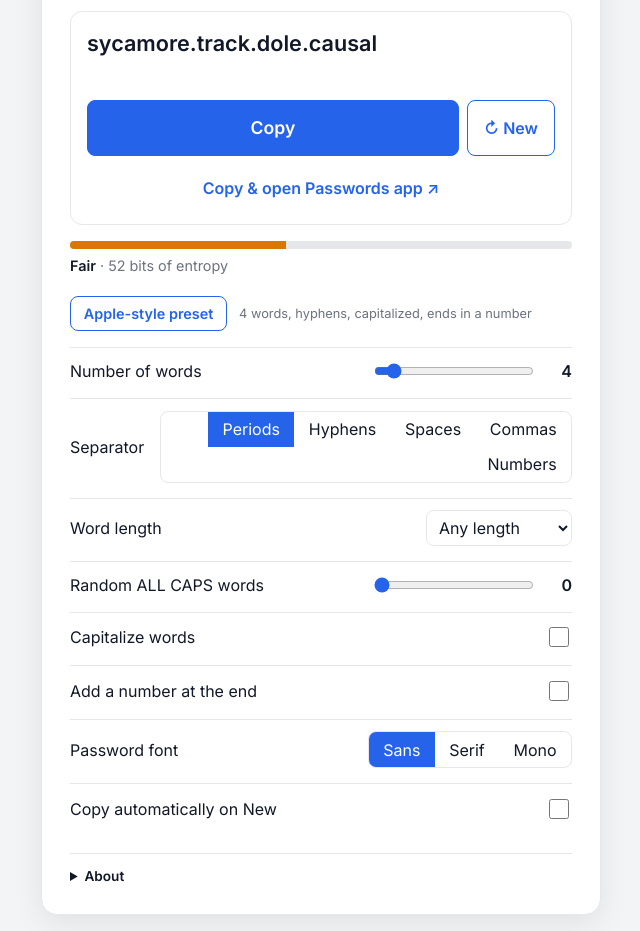
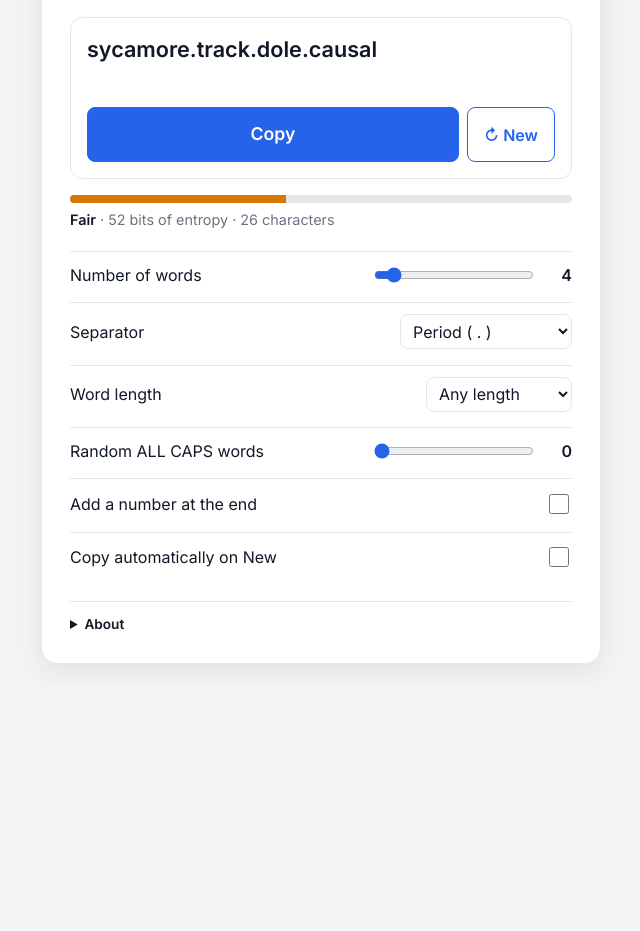
Before and after one commit to electricburgers/wordpass, a plain HTML site: page index.html in a window 1280 px wide. Shown: the part 114-1045 px from the top of the page, without its empty margins (319-959 px from the left). After the commit the page ends 800 px from the top, so only its background shows below. Drawn offline with Linux system fonts and the light colour scheme.

Commit message:
Release v1.3.0: separator dropdown with semicolon, remove capitalize and font options, add character count
Co-Authored-By: Claude Sonnet 5.5 <noreply@anthropic.com>

```diff
--- a/app.js
+++ b/app.js
@@ -1,11 +1,10 @@
 (function () {
   const $ = (id) => document.getElementById(id);
   const KEY = "wordpass:options";
-  const SEPS = ["period", "hyphen", "space", "comma", "numbers"];
-  const FONTS = ["sans", "serif", "mono"];
+  const SEPS = ["period", "hyphen", "space", "comma", "semicolon", "numbers"];
   const defaults = {
-    count: 4, separator: "period", capitalize: false, trailingDigit: false,
-    capsCount: 0, maxLen: 0, font: "sans", autoCopy: false,
+    count: 4, separator: "period", trailingDigit: false,
+    capsCount: 0, maxLen: 0, autoCopy: false,
   };
   const colors = { Weak: "--weak", Fair: "--fair", Good: "--good", Strong: "--strong", Excellent: "--excellent" };
 
@@ -15,18 +14,16 @@
   opts.capsCount = Math.min(opts.count, Math.max(0, Number(opts.capsCount) || 0));
   opts.maxLen = [0, 5, 6, 7, 8].includes(Number(opts.maxLen)) ? Number(opts.maxLen) : 0;
   if (!SEPS.includes(opts.separator)) opts.separator = "period";
-  if (!FONTS.includes(opts.font)) opts.font = "sans";
 
   let list = WORDS;
 
   function render() {
     list = Gen.filterWords(WORDS, opts);
     $("password").textContent = Gen.generate(list, opts);
-    $("password").dataset.font = opts.font;
     const bits = Gen.entropyBits(list.length, opts);
     const label = Gen.strengthLabel(bits);
     $("strength-label").textContent = label;
-    $("strength-bits").textContent = "· " + Math.round(bits) + " bits of entropy";
+    $("strength-bits").textContent = "· " + Math.round(bits) + " bits of entropy · " + $("password").textContent.length + " characters";
     const fill = $("bar-fill");
     fill.style.width = Math.min(100, (bits / 120) * 100) + "%";
     fill.style.background = "var(" + colors[label] + ")";
@@ -39,12 +36,10 @@
     $("caps").max = opts.count;
     $("caps").value = opts.capsCount;
     $("caps-out").textContent = opts.capsCount;
-    $("cap").checked = opts.capitalize;
     $("digit").checked = opts.trailingDigit;
     $("maxlen").value = String(opts.maxLen);
     $("autocopy").checked = opts.autoCopy;
-    document.querySelector('input[name=sep][value=' + opts.separator + ']').checked = true;
-    document.querySelector('input[name=font][value=' + opts.font + ']').checked = true;
+    $("sep").value = opts.separator;
   }
 
   function change(patch) {
@@ -56,18 +51,11 @@
 
   $("count").addEventListener("input", (e) => change({ count: Number(e.target.value) }));
   $("caps").addEventListener("input", (e) => change({ capsCount: Number(e.target.value) }));
-  $("cap").addEventListener("change", (e) => change({ capitalize: e.target.checked }));
   $("digit").addEventListener("change", (e) => change({ trailingDigit: e.target.checked }));
   $("maxlen").addEventListener("change", (e) => change({ maxLen: Number(e.target.value) }));
   $("autocopy").addEventListener("change", (e) => change({ autoCopy: e.target.checked }));
-  document.querySelectorAll("input[name=sep]").forEach((r) =>
-    r.addEventListener("change", (e) => change({ separator: e.target.value })));
-  document.querySelectorAll("input[name=font]").forEach((r) =>
-    r.addEventListener("change", (e) => change({ font: e.target.value })));
+  $("sep").addEventListener("change", (e) => change({ separator: e.target.value }));
 
-  // Apple-style: hyphen-separated, has upper + lower case, a digit, and is long.
-  $("preset-apple").addEventListener("click", () =>
-    change({ count: 4, separator: "hyphen", capitalize: true, trailingDigit: true, capsCount: 0 }));
 
   async function copy() {
     const text = $("password").textContent;
@@ -90,8 +78,6 @@
   $("password").addEventListener("keydown", (e) => {
     if (e.key === "Enter" || e.key === " ") { e.preventDefault(); copy(); }
   });
-  // Copy first, then let the passwords:// link navigate (Passwords on iOS 18+/macOS 15+).
-  $("open-passwords").addEventListener("click", () => { copy(); });
 
   if ("serviceWorker" in navigator && location.protocol.startsWith("http")) {
     navigator.serviceWorker.register("sw.js").catch(() => {});
--- a/gen.js
+++ b/gen.js
@@ -12,7 +12,7 @@
     return x % max;
   }
 
-  const SEPARATORS = { period: ".", hyphen: "-", space: " ", comma: "," };
+  const SEPARATORS = { period: ".", hyphen: "-", space: " ", comma: ",", semicolon: ";" };
 
   // k distinct indices from [0, n), uniformly (partial Fisher-Yates).
   function pickDistinct(n, k, rng) {
@@ -45,7 +45,6 @@
     for (let i = 0; i < n; i++) {
       let w = words[randInt(words.length, rng)];
       if (caps.has(i)) w = w.toUpperCase();
-      else if (opts.capitalize) w = w[0].toUpperCase() + w.slice(1);
       parts.push(w);
     }
     let out = parts[0];
--- a/index.html
+++ b/index.html
@@ -25,7 +25,6 @@
         <button id="copy" type="button" class="primary">Copy</button>
         <button id="regen" type="button" class="secondary" aria-label="Generate new password">↻ New</button>
       </div>
-      <a id="open-passwords" class="open-link" href="passwords://">Copy &amp; open Passwords app ↗</a>
     </div>
 
     <div class="strength" aria-live="polite">
@@ -33,10 +32,6 @@
       <div class="strength-text"><strong id="strength-label"></strong> <span id="strength-bits"></span></div>
     </div>
 
-    <div class="presets">
-      <button id="preset-apple" type="button" class="secondary small">Apple-style preset</button>
-      <span class="hint">4 words, hyphens, capitalized, ends in a number</span>
-    </div>
 
     <div class="controls">
       <div class="row">
@@ -47,16 +42,17 @@
         </div>
       </div>
 
-      <fieldset class="row">
-        <legend>Separator</legend>
-        <div class="seg" role="radiogroup">
-          <label><input type="radio" name="sep" value="period" checked><span>Periods</span></label>
-          <label><input type="radio" name="sep" value="hyphen"><span>Hyphens</span></label>
-          <label><input type="radio" name="sep" value="space"><span>Spaces</span></label>
-          <label><input type="radio" name="sep" value="comma"><span>Commas</span></label>
-          <label><input type="radio" name="sep" value="numbers"><span>Numbers</span></label>
-        </div>
-      </fieldset>
+      <div class="row">
+        <label for="sep">Separator</label>
+        <select id="sep">
+          <option value="period">Period ( . )</option>
+          <option value="hyphen">Hyphen ( - )</option>
+          <option value="space">Space</option>
+          <option value="comma">Comma ( , )</option>
+          <option value="semicolon">Semicolon ( ; )</option>
+          <option value="numbers">Random numbers</option>
+        </select>
+      </div>
 
       <div class="row">
         <label for="maxlen">Word length</label>
@@ -77,22 +73,10 @@
         </div>
       </div>
       <div class="row">
-        <label for="cap">Capitalize words</label>
-        <input id="cap" type="checkbox" class="switch">
-      </div>
-      <div class="row">
         <label for="digit">Add a number at the end</label>
         <input id="digit" type="checkbox" class="switch">
       </div>
 
-      <fieldset class="row">
-        <legend>Password font</legend>
-        <div class="seg" role="radiogroup">
-          <label><input type="radio" name="font" value="sans" checked><span>Sans</span></label>
-          <label><input type="radio" name="font" value="serif"><span>Serif</span></label>
-          <label><input type="radio" name="font" value="mono"><span>Mono</span></label>
-        </div>
-      </fieldset>
       <div class="row">
         <label for="autocopy">Copy automatically on New</label>
         <input id="autocopy" type="checkbox" class="switch">
@@ -101,11 +85,11 @@
 
     <details id="about" class="about">
       <summary>About</summary>
-      <p><strong>wordpass</strong> v1.2.0 · <time datetime="2026-11-17T19:38:25-05:00">2026-11-17 19:38 EST</time></p>
+      <p><strong>wordpass</strong> v1.3.0 · <time datetime="2026-11-17T19:44:59-05:00">2026-11-17 19:44 EST</time></p>
       <p>Nothing leaves your browser. Passwords are made with <code>crypto.getRandomValues</code>, are never stored, and the app works offline once loaded. On iPhone or iPad, use Share → Add to Home Screen to install it.</p>
       <ul>
         <li>Words: <a href="https://www.eff.org/deeplinks/2016/07/new-wordlists-random-passphrases">EFF Large Wordlist</a> (CC BY 3.0 US)</li>
-        <li>Fonts (SIL OFL 1.1, bundled): <a href="https://rsms.me/inter/">Inter</a>, <a href="https://github.com/adobe-fonts/source-serif">Source Serif 4</a>, <a href="https://www.jetbrains.com/lp/mono/">JetBrains Mono</a></li>
+        <li>Font (SIL OFL 1.1, bundled): <a href="https://rsms.me/inter/">Inter</a></li>
         <li><a href="https://github.com/electricburgers/wordpass">Source code</a> (MIT)</li>
       </ul>
     </details>
--- a/style.css
+++ b/style.css
@@ -1,7 +1,5 @@
 @font-face { font-family: "Inter"; font-weight: 400; font-display: swap; src: url(fonts/inter-400.woff2) format("woff2"); }
 @font-face { font-family: "Inter"; font-weight: 600; font-display: swap; src: url(fonts/inter-600.woff2) format("woff2"); }
-@font-face { font-family: "Source Serif 4"; font-weight: 600; font-display: swap; src: url(fonts/source-serif-4-600.woff2) format("woff2"); }
-@font-face { font-family: "JetBrains Mono"; font-weight: 600; font-display: swap; src: url(fonts/jetbrains-mono-600.woff2) format("woff2"); }
 
 :root {
   --bg: #f3f4f6; --card: #fff; --text: #111827; --muted: #6b7280; --border: #e5e7eb;
@@ -62,9 +60,6 @@ footer { margin-top: 1.25rem; font-size: .8rem; color: var(--muted); }
 footer a { color: var(--accent); }
 @media (max-width: 480px) { .row { flex-wrap: wrap; } input[type=range] { width: 130px; } }
 
-.password[data-font="sans"] { font-family: "Inter", system-ui, sans-serif; }
-.password[data-font="serif"] { font-family: "Source Serif 4", Georgia, serif; font-size: 1.5rem; }
-.password[data-font="mono"] { font-family: "JetBrains Mono", ui-monospace, Menlo, monospace; font-size: 1.2rem; }
 .open-link { display: block; margin-top: .75rem; text-align: center; color: var(--accent); font-weight: 600; text-decoration: none; padding: .5rem; border-radius: 8px; }
 .open-link:hover { background: color-mix(in srgb, var(--accent) 10%, transparent); }
 .presets { display: flex; align-items: center; gap: .75rem; flex-wrap: wrap; margin-bottom: 1rem; }
@@ -76,5 +71,8 @@ select:focus-visible { outline: 3px solid color-mix(in srgb, var(--accent) 50%,
 .about summary { cursor: pointer; font-weight: 600; color: var(--text); }
 .about a { color: var(--accent); }
 .about ul { padding-left: 1.1rem; }
-.about code { font-family: "JetBrains Mono", ui-monospace, monospace; font-size: .85em; }
+.about code { font-family: ui-monospace, monospace; font-size: .85em; }
 @supports (padding: max(0px)) { body { padding-bottom: max(1rem, env(safe-area-inset-bottom)); } }
+
+/* Disable double-tap-to-zoom (pinch zoom still works) */
+html, body, button, label, #password { touch-action: manipulation; }
--- a/sw.js
+++ b/sw.js
@@ -1,10 +1,9 @@
 // Offline cache. Bump CACHE on each release.
-const CACHE = "wordpass-v1.2.0";
+const CACHE = "wordpass-v1.3.0";
 const ASSETS = [
   "./", "index.html", "style.css", "app.js", "gen.js", "words.js", "manifest.webmanifest",
   "icons/icon.svg", "icons/icon-192.png", "icons/icon-512.png", "icons/apple-touch-icon.png",
   "fonts/inter-400.woff2", "fonts/inter-600.woff2",
-  "fonts/source-serif-4-600.woff2", "fonts/jetbrains-mono-600.woff2",
 ];
 
 self.addEventListener("install", (e) => {
--- a/test.js
+++ b/test.js
@@ -19,8 +19,8 @@ assert.strictEqual(G.strengthLabel(120), "Excellent");
 // format
 const p = G.generate(WORDS, { count: 5, separator: "period" }, require("crypto").webcrypto);
 assert.strictEqual(p.split(".").length, 5);
-const q = G.generate(WORDS, { count: 4, separator: "numbers", capitalize: true, trailingDigit: true }, require("crypto").webcrypto);
-assert(/^[A-Z][a-z-]*(\d[A-Z][a-z-]*){3}\d$/.test(q), q);
+const q = G.generate(WORDS, { count: 4, separator: "numbers", trailingDigit: true }, require("crypto").webcrypto);
+assert(/^[a-z-]+(\d[a-z-]+){3}\d$/.test(q), q);
 
 // uniformity sanity: 10 buckets, 200k draws
 const c = new Array(10).fill(0);
@@ -29,7 +29,7 @@ assert(c.every((n) => Math.abs(n - 20000) < 800), "digits roughly uniform " + c)
 
 // separators
 const W = require("crypto").webcrypto;
-for (const [name, ch] of [["hyphen", "-"], ["space", " "], ["comma", ","], ["period", "."]]) {
+for (const [name, ch] of [["hyphen", "-"], ["space", " "], ["comma", ","], ["semicolon", ";"], ["period", "."]]) {
   const r = G.generate(["aa"], { count: 3, separator: name }, W);
   assert.strictEqual(r, ["aa", "aa", "aa"].join(ch), name);
 }
```
Also changed, not shown: fonts/OFL-JetBrainsMono.txt (deleted), fonts/OFL-SourceSerif4.txt (deleted), fonts/jetbrains-mono-600.woff2 (deleted), fonts/source-serif-4-600.woff2 (deleted), 2 other files.
